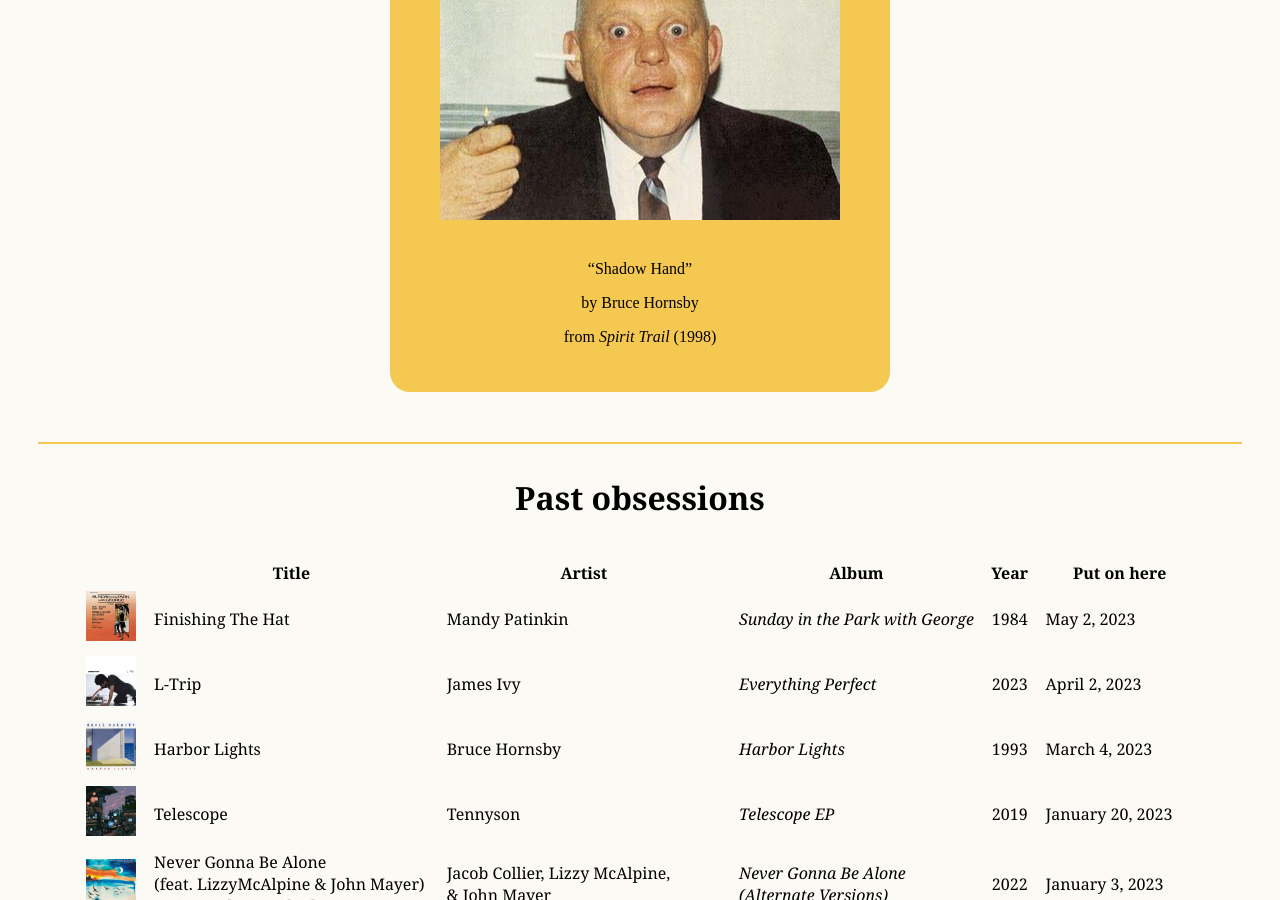
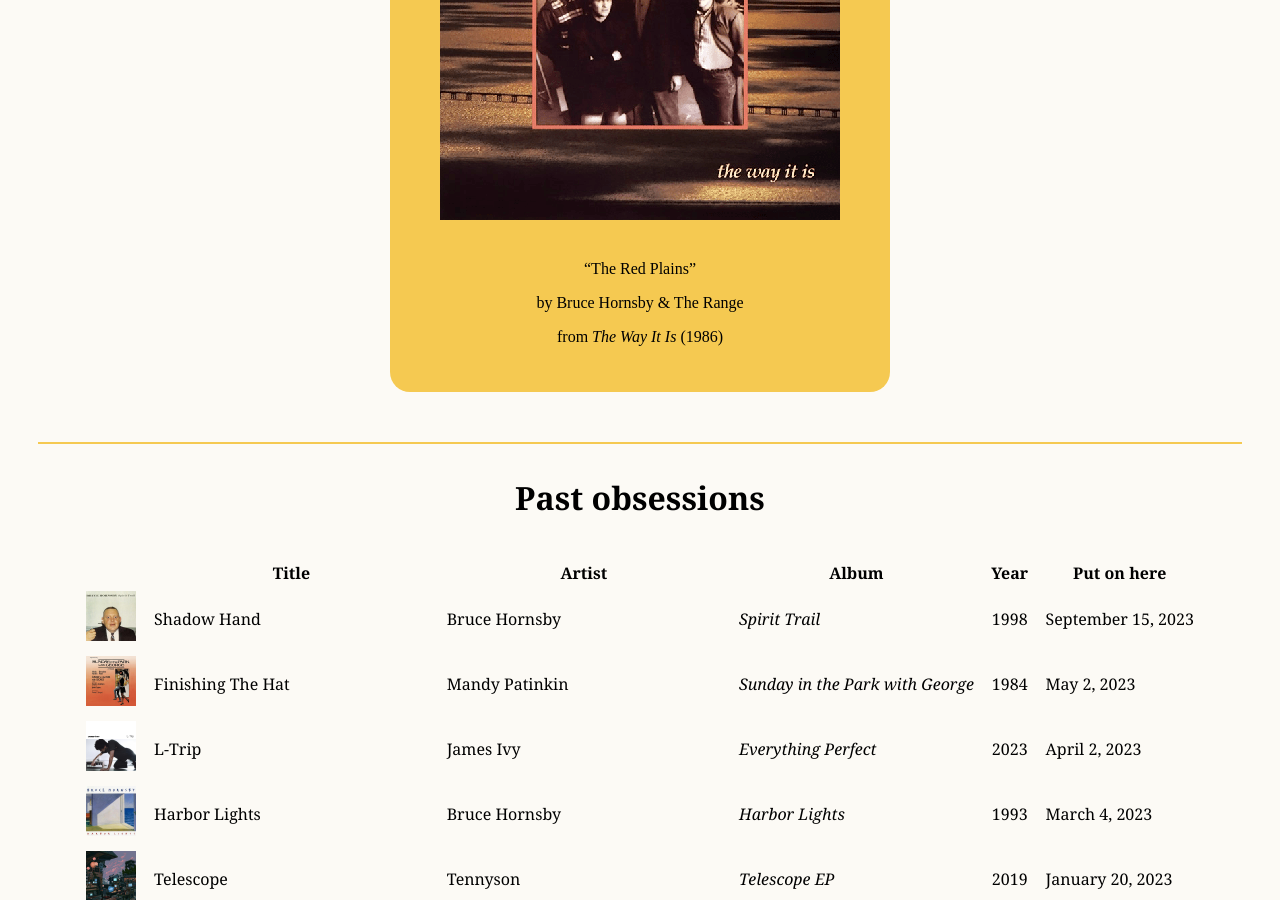
Before and after one commit to russotiro/russotiro.github.io, a Jekyll site: the page built from obsession/index.html, in a window 1280 px wide and 900 px high, scrolled down 608 px. Built offline with Jekyll 4.4.1, drawn with Linux system fonts in a browser that asks for light colours.

Commit message:
potm & obsession dec 2023

```diff
--- a/obsession/index.html
+++ b/obsession/index.html
@@ -8,15 +8,15 @@
     <hr class="divider">
     <h3>Current obsession</h3>
     <div class="the-obsession">
-        <a href="https://www.youtube.com/watch?v=l5_VTydwcSs">
-            <img class="the-art" src="/assets/img/obsession/bruce_hornsby_spirit_trail.jpg" alt="Album art for obsession">
+        <a href="https://www.youtube.com/watch?v=YAee6GAG3Wc">
+            <img class="the-art" src="/assets/img/obsession/bruce_hornsby_&_the_range_the_way_it_is.png" alt="Album art for obsession">
         </a>
         <div class="the-info">
-            <p>&#8220;Shadow Hand&#8221;</p>
-            <p>by Bruce Hornsby</p>
-            <p>from <em>Spirit Trail</em> (1998)</p>
+            <p>&#8220;The Red Plains&#8221;</p>
+            <p>by Bruce Hornsby & The Range</p>
+            <p>from <em>The Way It Is</em> (1986)</p>
         </div>
-        <!-- September 15, 2023 -->
+        <!-- December 2, 2023 -->
     </div>
 
     <hr style="margin-top: 50px; height: 2px;">
@@ -31,6 +31,14 @@
             <th>Album</th>
             <th>Year</th>
             <th>Put on here</th>
+        </tr>
+        <tr>
+            <td><a href="https://www.youtube.com/watch?v=l5_VTydwcSs"><img src="/assets/img/obsession/bruce_hornsby_spirit_trail.jpg" alt="Album art for obsession"></a></td>
+            <td>Shadow Hand</td>
+            <td>Bruce Hornsby</td>
+            <td><em>Spirit Trail</em></td>
+            <td>1998</td>
+            <td>September 15, 2023</td>
         </tr>
         <tr>
             <td><a href="https://youtu.be/GTSMlVlQ-pQ"><img src="/assets/img/obsession/mandy_patinkin_sunday_in_the_park_with_george.jpg" alt="Album art for obsession"></a></td>
```
Also changed, not shown: potm/2023/index.html (+8 -0 lines), assets/img/obsession/bruce_hornsby_&_the_range_the_way_it_is.png (added), 2 other files.
